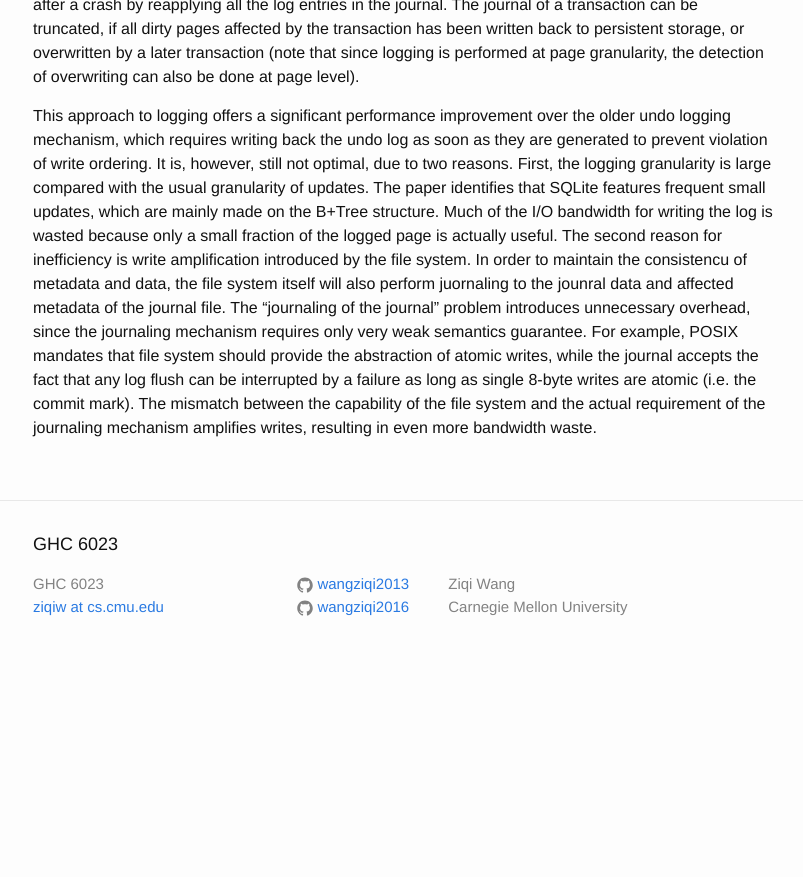
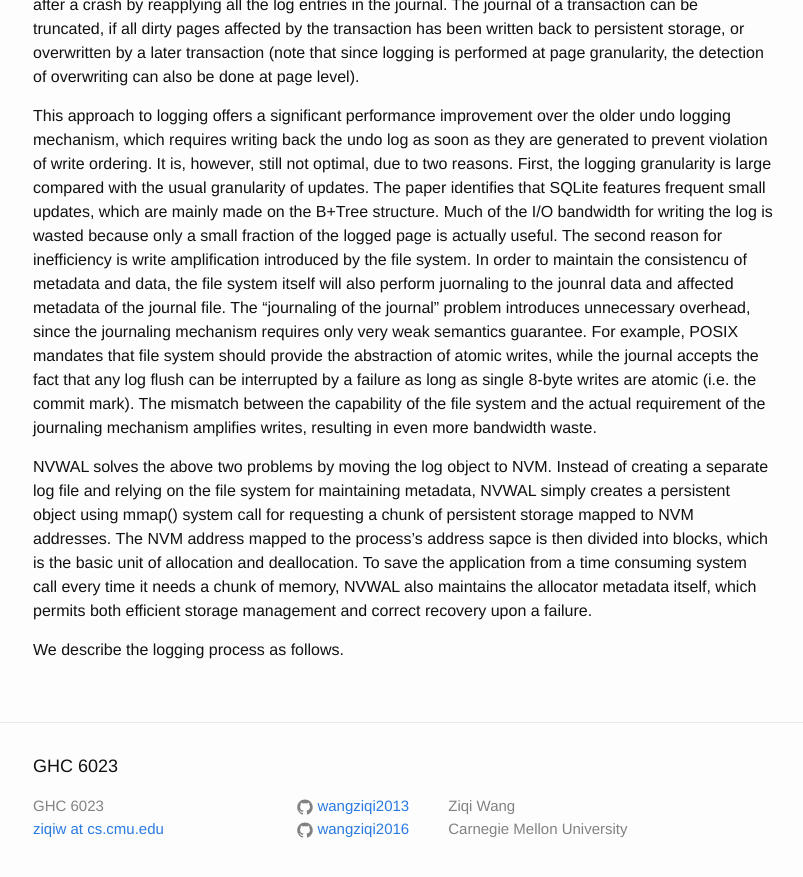
Before and after one commit to wangziqi2013/wangziqi2013.github.io, a Jekyll site: the page built from _posts/2019-10-28-nvwal.markdown, in a window 1280 px wide and 900 px high, scrolled down 619 px. Shown: the top 877 px of the window, without its empty margins (237-1040 px from the left). Built offline with Jekyll 4.4.1, drawn with Linux system fonts in a browser that asks for light colours; before the commit the page ends 1297 px from its top, so only the background shows below that.

Commit message:
Adding overview

```diff
--- a/_posts/2019-10-28-nvwal.markdown
+++ b/_posts/2019-10-28-nvwal.markdown
@@ -34,3 +34,12 @@ requires only very weak semantics guarantee. For example, POSIX mandates that fi
 of atomic writes, while the journal accepts the fact that any log flush can be interrupted by a failure as long as single
 8-byte writes are atomic (i.e. the commit mark). The mismatch between the capability of the file system and the actual
 requirement of the journaling mechanism amplifies writes, resulting in even more bandwidth waste.
+
+NVWAL solves the above two problems by moving the log object to NVM. Instead of creating a separate log file and relying
+on the file system for maintaining metadata, NVWAL simply creates a persistent object using mmap() system call for
+requesting a chunk of persistent storage mapped to NVM addresses. The NVM address mapped to the process's address
+sapce is then divided into blocks, which is the basic unit of allocation and deallocation. To save the application
+from a time consuming system call every time it needs a chunk of memory, NVWAL also maintains the allocator metadata
+itself, which permits both efficient storage management and correct recovery upon a failure.
+
+We describe the logging process as follows.
```
